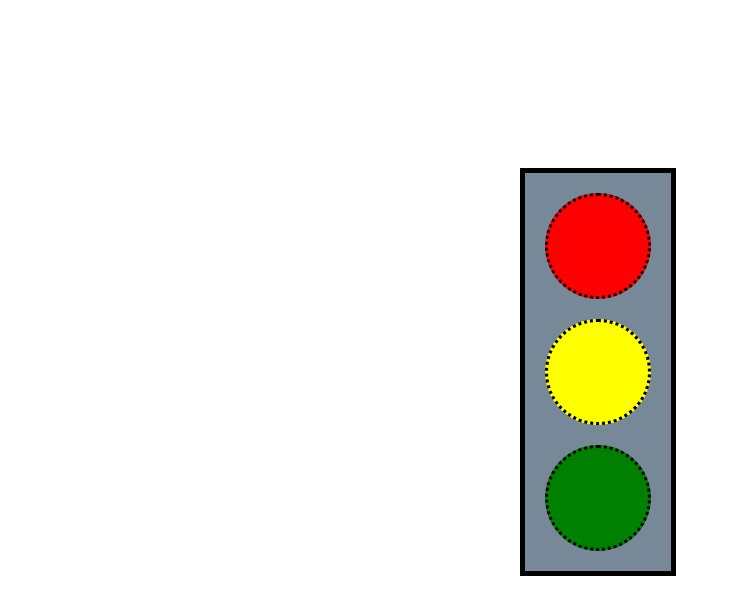
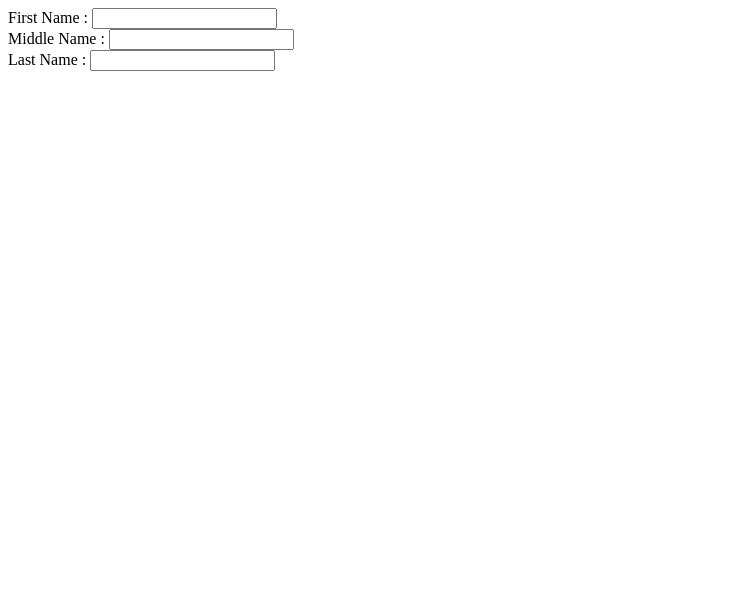
Before and after one commit to kuldeepjhala-dev/MSU-WEB-PRACTICALS, a plain HTML site: page LAB-2/1/index.html in a window 1280 px wide. Shown: the whole page, without its empty margins (0-731 px from the left). Drawn offline with Linux system fonts and the light colour scheme.

Commit message:
Structure re-formatted

```diff
--- a/LAB-2/1/index.html
+++ b/LAB-2/1/index.html
@@ -3,20 +3,24 @@
   <head>
     <meta charset="UTF-8" />
     <meta name="viewport" content="width=device-width, initial-scale=1.0" />
-    <link rel="stylesheet" href="style.css">
     <title>Practical-2</title>
   </head>
   <body>
-    <div class="parent">
-        <div class="child color-red">
+    <form action="#" class="form">
+      <div>
+        <label for="First name">First Name :</label>
+        <input type="text" id="first_name" />
+      </div>
 
-        </div>
-        <div class="child color-yellow">
+      <div>
+        <label for="Middle name">Middle Name :</label>
+        <input type="text" id="second_name" />
+      </div>
 
-        </div>
-        <div class="child color-green">
-
-        </div>
-    </div>
+      <div>
+        <label for="Last name">Last Name :</label>
+        <input type="text" id="third_name" />
+      </div>
+    </form>
   </body>
 </html>
--- a/LAB-2/1/style.css
+++ b/LAB-2/1/style.css
@@ -1,31 +1,3 @@
-body {
-  position: absolute;
-  top: 20%;
-  left: 40%;
+.form{
+
 }
-
-.parent {
-  border: 5px;
-  border-color: black;
-  border-style: solid;
-  background-color: lightslategray;
-}
-
-.child {
-  width: 100px;
-  height: 100px;
-  border-radius: 50%;
-  border: 3px dotted black;
-  margin: 20px;
-}
-
-.color-red {
-  background-color: red;
-}
-
-.color-yellow {
-  background-color: yellow;
-}
-.color-green {
-  background-color: green;
-}
--- a/LAB-2/2/style.css
+++ /dev/null
@@ -1,3 +0,0 @@
-.form{
-
-}
```
Also changed, not shown: LAB-2/2/index.html (deleted, +0 -26 lines).
